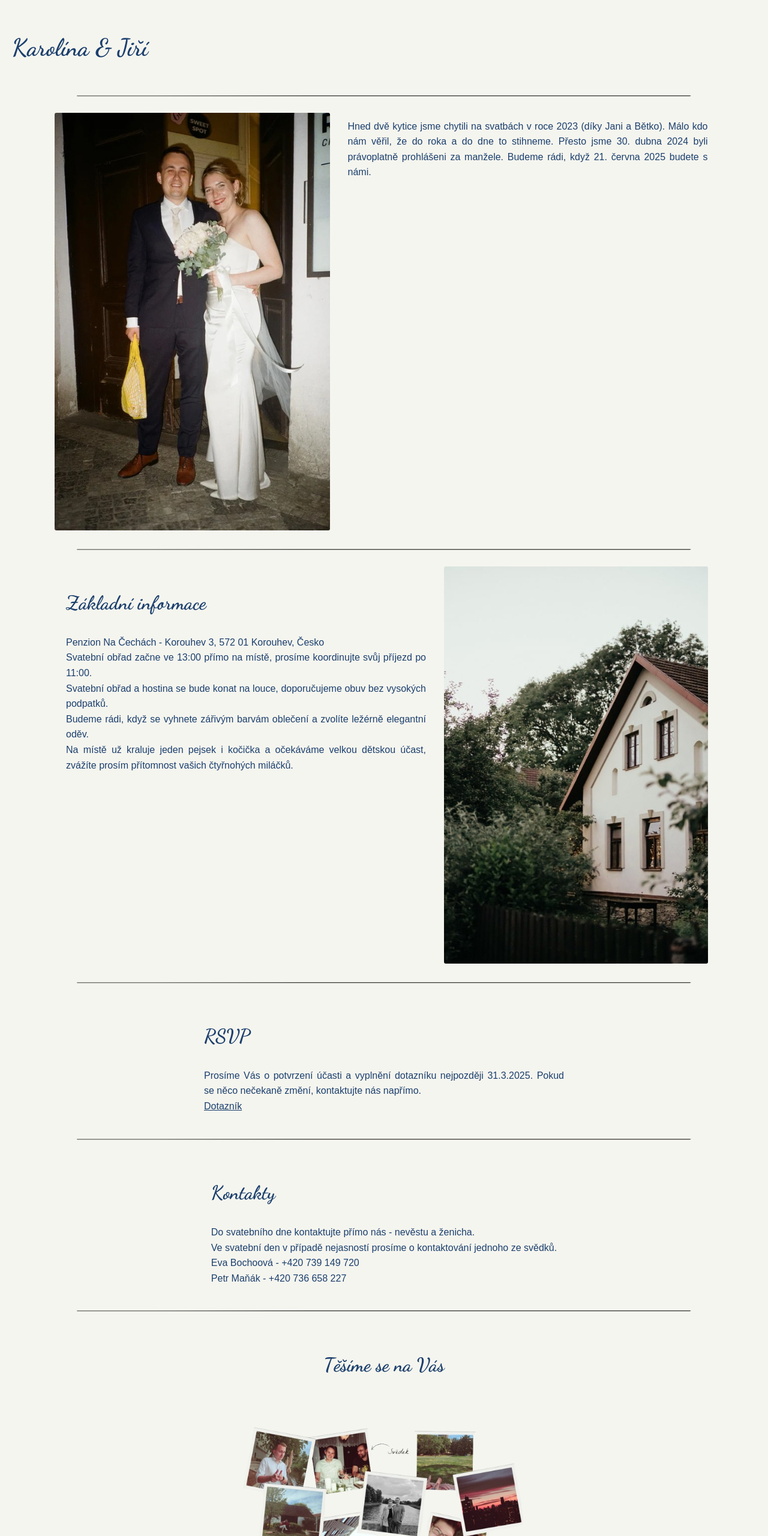
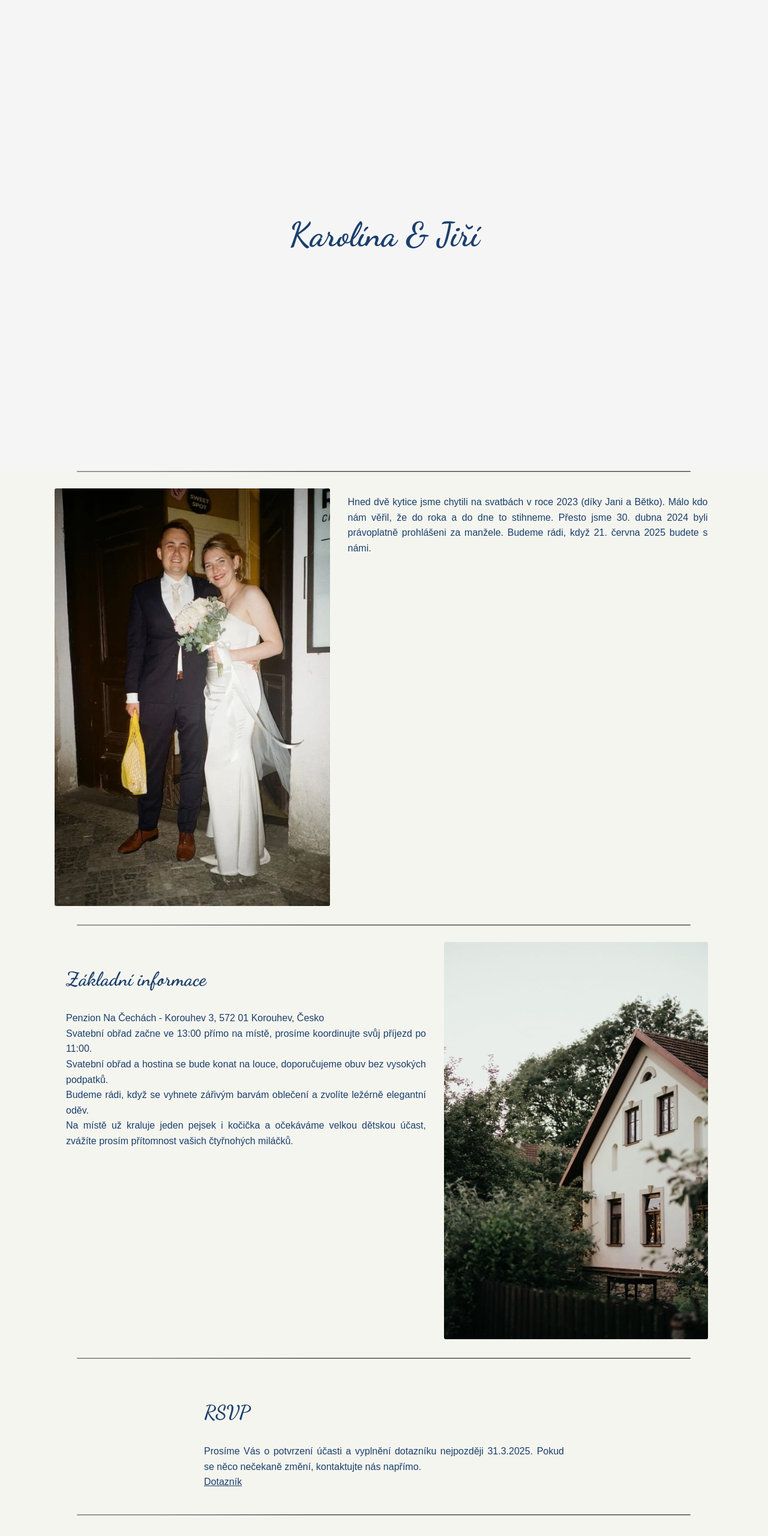
Before and after one commit to CapekJiri97/manakovi_svatba, a plain HTML site: page index.html in a window 1280 px wide. Shown: the top 2560 px of the page at 60% size. Drawn offline with Linux system fonts and the light colour scheme.

Commit message:
Add files via upload

```diff
--- a/index.html
+++ b/index.html
@@ -23,7 +23,7 @@
 
         header h1 {
             font-family: 'Dancing Script', cursive;
-            font-size: 2.5em;
+            font-size: 3.5em;
         }
 
         .section {
@@ -74,9 +74,13 @@
         }
 
         .textkolaz {
-            max-width: 1200px;
-            padding: 20px;
+            max-width: 90vw;
+            padding: 2vw;
             text-align: center;
+            justify-content: center;
+            display: flex;
+            align-items: center;
+            flex-direction: column;
         }
         .textkolaz h2 {
             font-family: 'Dancing Script', cursive;
@@ -84,13 +88,25 @@
         }
 
         .kolaz {
-            max-width: 90vw;
 
+            width: 90vw;
+            height: auto; /* Maintains aspect ratio */
+            display: block; /* Removes inline spacing issues */
+            margin: 0 auto; /* Centers the image horizontally */
         }
-        .hero{
-            display: flex;
-            max-height: 100vh;
-            max-width: 100vw;
+
+
+
+        .hero {
+            width: 100vw;
+            height: 98vh;
+            display: flex; /* Optional, for centering content */
+            justify-content: center; /* Optional, for horizontal centering */
+            align-items: center; /* Optional, for vertical centering */
+            background-color: #f5f5f5; /* Optional, for visibility */
+            margin: 0; /* Ensure it covers the entire viewport without margins */
+            padding: 0; /* Reset default padding */
+            box-sizing: border-box; /* Ensure padding doesn't affect dimensions */
         }
 
         @media (max-width: 768px) {
@@ -101,6 +117,10 @@
             .text {
                 text-align: center;
             }
+            header h1 {
+            font-family: 'Dancing Script', cursive;
+            font-size: 2.5em;
+        }
         }
     </style>
 </head>
```
